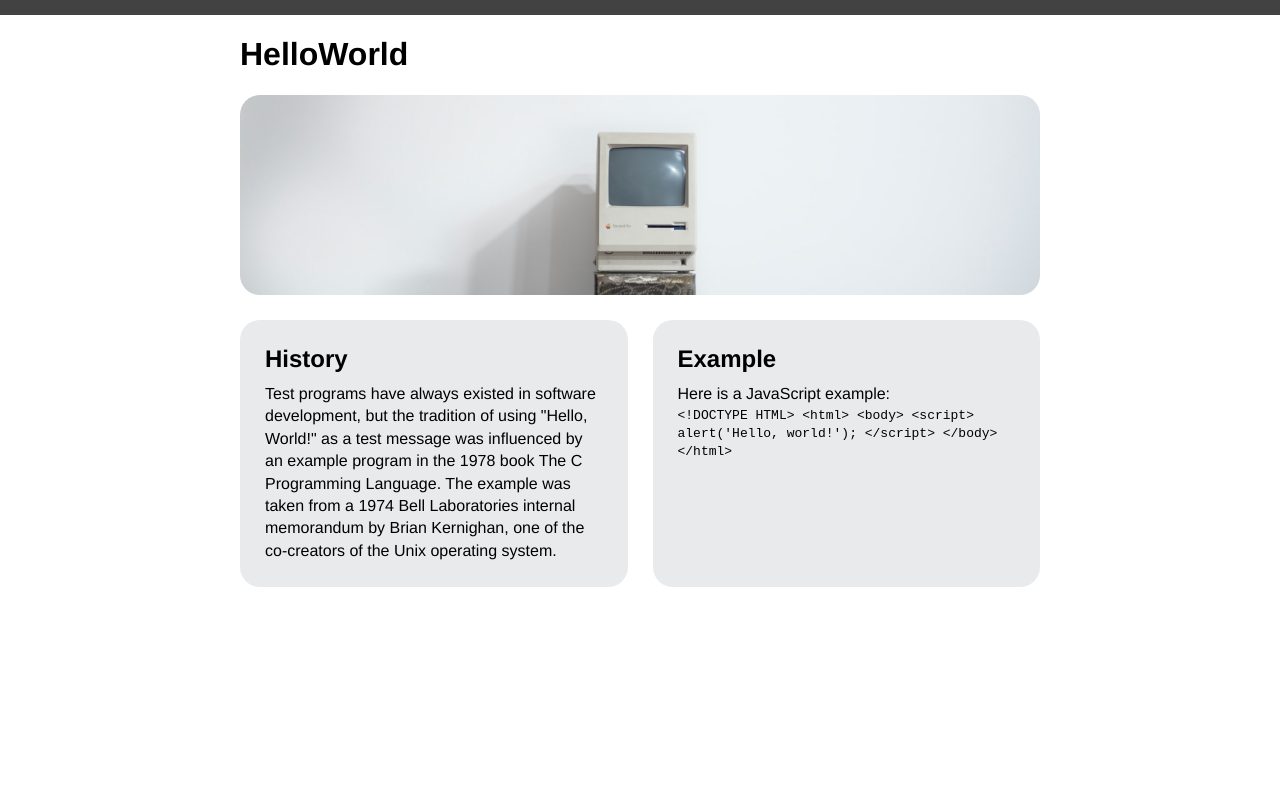
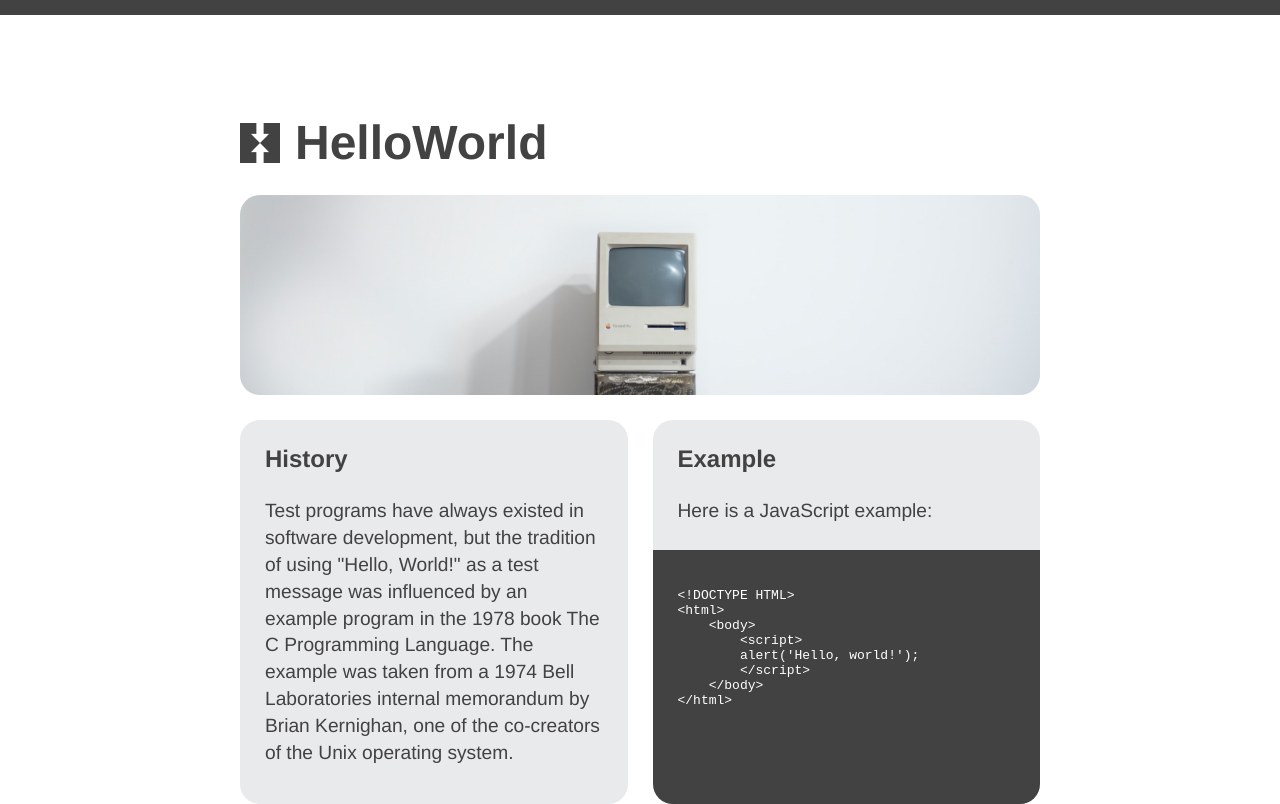
Before and after one commit to JoeNovy/Codespaces, a website: page index.html in a window 1280 px wide. Drawn offline with Linux system fonts and the light colour scheme.

Commit message:
css cleanup

```diff
--- a/index.html
+++ b/index.html
@@ -17,10 +17,14 @@
                 <h2>History</h2>
                 <p>Test programs have always existed in software development, but the tradition of using "Hello, World!" as a test message was influenced by an example program in the 1978 book The C Programming Language. The example was taken from a 1974 Bell Laboratories internal memorandum by Brian Kernighan, one of the co-creators of the Unix operating system.</p>
             </section>
-            <section>
+            <section class="with-code">
+                <div class="code-copy">
                     <h2>Example</h2>
                     <p>Here is a JavaScript example:</p>
-                <code>
+                </div>
+
+                <div class="code-html">
+                    <code><pre>
 &lt;!DOCTYPE HTML&gt;
 &lt;html&gt;
     &lt;body&gt;
@@ -29,7 +33,8 @@
         &lt;/script&gt;
     &lt;/body&gt;
 &lt;/html&gt;
-                </code>
+                    <pre></code>
+                </div>
             </section>
         </div>
     </main>
--- a/style.css
+++ b/style.css
@@ -3,6 +3,7 @@ body{
     font-family: Helvetica, Arial, sans-serif;
     border-top: 15px solid #424242;
     margin:0 auto;
+    color: #424242;
 }
 
 main{
@@ -10,9 +11,7 @@ main{
     width: 800px;
 }
 .masthead{
-    background-image: url(Images/federica-galli-aiqKc07b5PA-unsplash.png);
-    background-size: cover;
-    background-position: bottom;
+    background:no-repeat bottom / cover  url('Images/federica-galli-aiqKc07b5PA-unsplash.png');
     height:200px;
     border-radius: 20px;
 }
@@ -26,13 +25,42 @@ main{
     flex-grow: 1;
     flex-basis: 0;
     background: #E9EAEC;
-    padding: 25px;
     border-radius: 20px;
     margin-top: 25px;
+}
+.details section p{
+    margin: 25px;
+}
+.details section h2{
+    margin: 25px;
+}
+
+.details section.with-code{
+    padding:0;
+}
+
+
+
+div.code-html{
+    padding: 25px;
+    background: #424242;
+    color: #fff;
+    border-bottom-left-radius: 20px;
+    border-bottom-right-radius: 20px;
+
 }
 
 img{
     width: 100%;
+}
+h1{
+    background-image: url('Images/Logo.png');
+    background-repeat: no-repeat;
+    background-size: 40px;
+    background-position: center left;
+    font-size: 3em;
+    padding-left: 55px;
+    margin: 100px 0 25px 0;
 }
 
 h2{
@@ -42,4 +70,5 @@ h2{
 p{
     margin:0;
     line-height: 1.4em;
+    font-size: 1.2em;
 }
```
Lines whose indentation alone changed are shown as unchanged.
